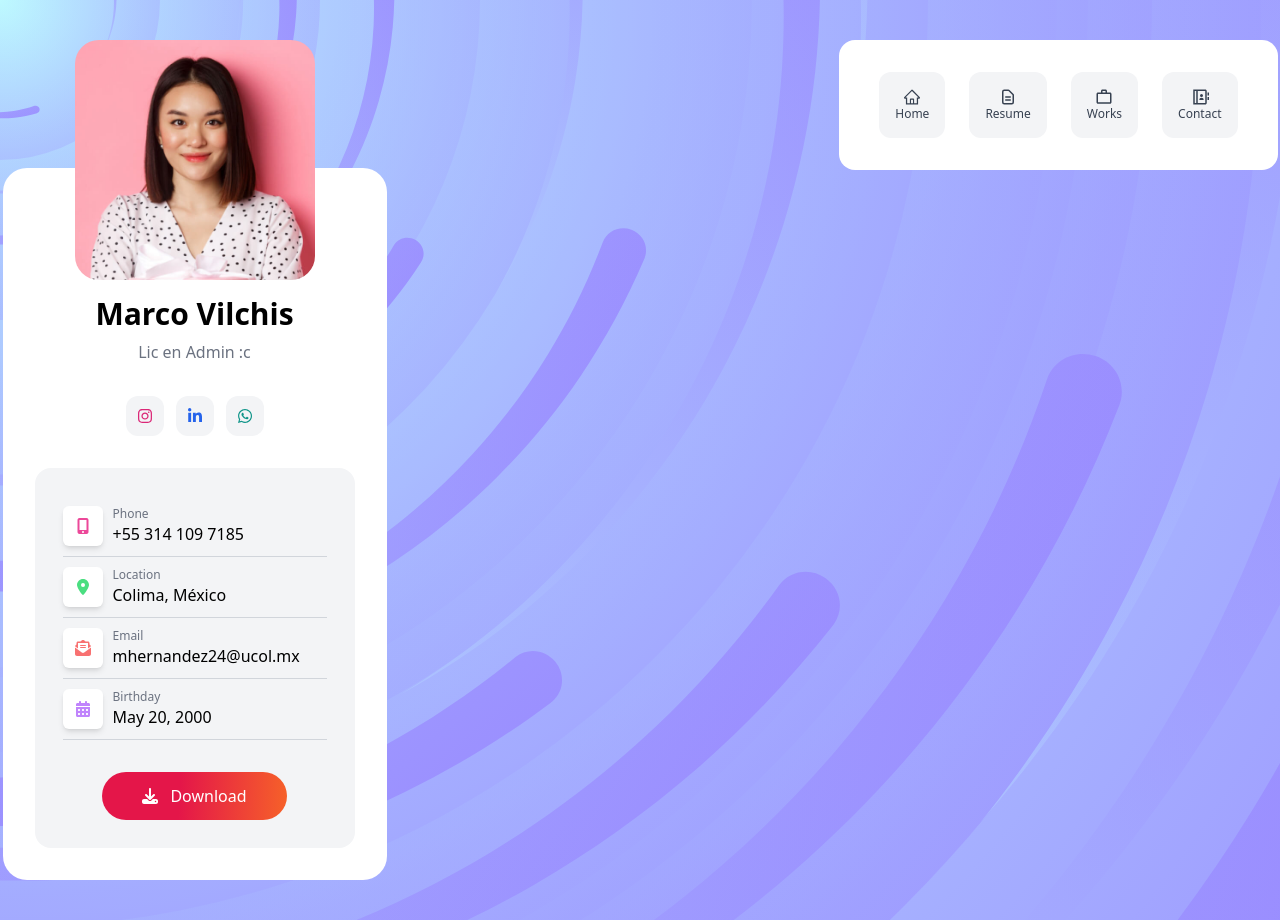
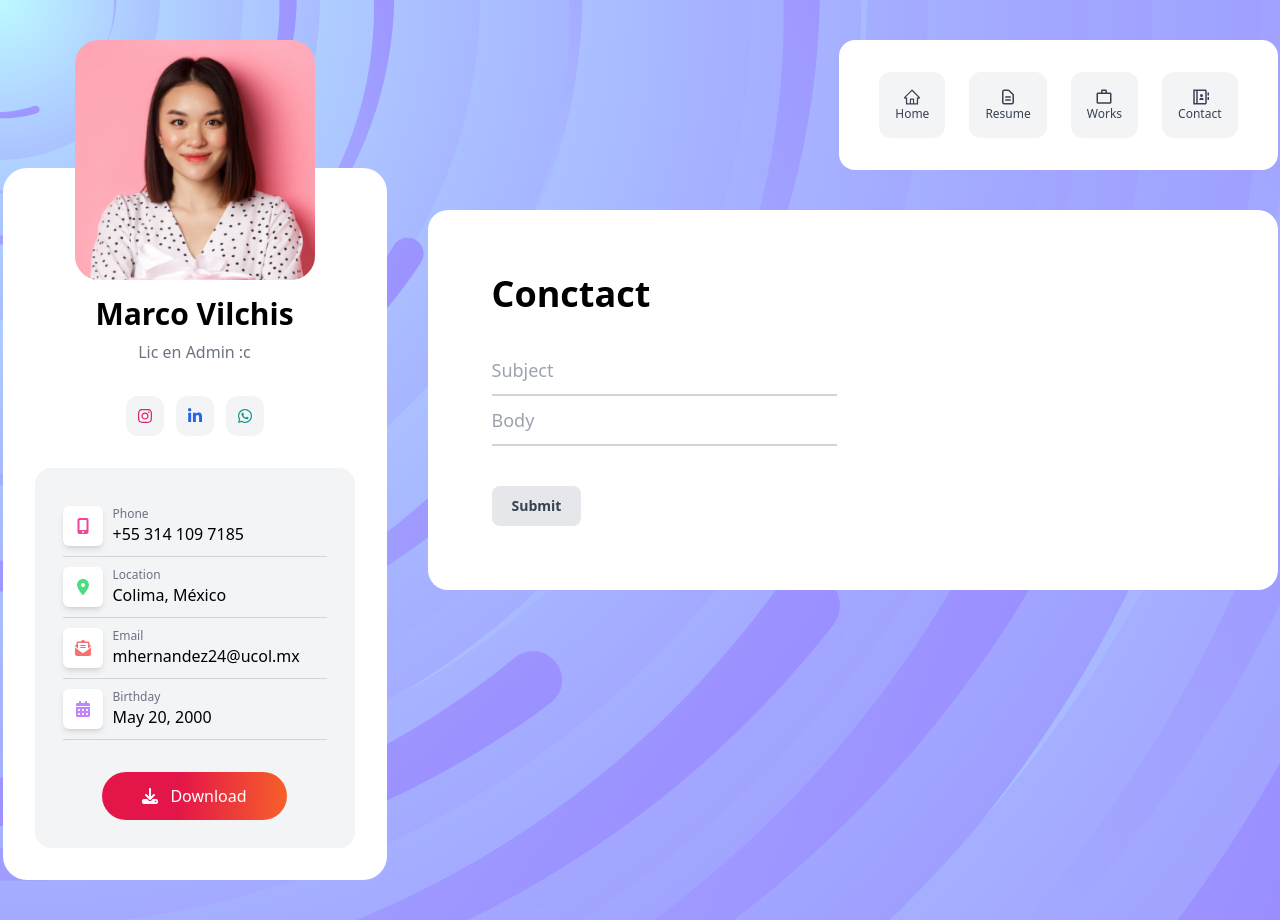
Before and after one commit to ErickLlerenas/portfolios, a React (Vite) app: page /Contact in a window 1280 px wide. Built offline with nearby package versions, Linux system fonts and the light colour scheme.

Commit message:
Add workModal and Contact

```diff
--- a/package.json
+++ b/package.json
@@ -16,6 +16,7 @@
 		"@fortawesome/react-fontawesome": "^0.2.0",
 		"react": "^18.2.0",
 		"react-dom": "^18.2.0",
+		"react-hook-form": "^7.43.9",
 		"react-icons": "^4.8.0",
 		"react-router-dom": "^6.9.0"
 	},
--- a/src/App.tsx
+++ b/src/App.tsx
@@ -3,6 +3,7 @@ import { BrowserRouter, Route, Routes } from "react-router-dom";
 import Home from "./views/Home";
 import Resume from "./views/Resume";
 import Works from "./views/Works";
+import Contact from "./views/Contact";
 
 import Layout from "./layout";
 
@@ -14,6 +15,7 @@ function App() {
 					<Route element={<Home />} index></Route>
 					<Route element={<Resume />} path="/resume"></Route>
 					<Route element={<Works />} path="/works"></Route>
+					<Route element={<Contact />} path="/Contact"></Route>
 				</Routes>
 			</Layout>
 		</BrowserRouter>
--- /dev/null
+++ b/src/views/Contact/constants.ts
@@ -0,0 +1 @@
+export const GMAIL = "mhernandez24@ucol.mx";
--- a/src/views/Contact/index.tsx
+++ b/src/views/Contact/index.tsx
@@ -1,5 +1,54 @@
-const Contact = (): JSX.Element => {
-  return <div>Contact</div>;
+import { useForm, SubmitHandler } from "react-hook-form";
+import { GMAIL } from "./constants";
+
+type Inputs = {
+	subject: string;
+	body: string;
 };
 
-export default Contact;
+export default function App() {
+	const {
+		register,
+		handleSubmit,
+		formState: { errors },
+	} = useForm<Inputs>();
+	const onSubmit: SubmitHandler<Inputs> = (data) => {
+		const url = `https://mail.google.com/mail/?view=cm&fs=1&to=${GMAIL}&su=${
+			data.subject
+		}&body=${encodeURIComponent(data.body)}`;
+
+		window.open(url, "_blank");
+	};
+
+	return (
+		<div className="w-full p-16">
+			<h2 className="text-4xl font-bold">Conctact</h2>
+			<div className="grid grid-cols-2 gap-8 mt-8">
+				<form onSubmit={handleSubmit(onSubmit)}>
+					<input
+						className="block py-2.5 px-0 w-full text-lg text-gray-900 bg-transparent border-0 border-b-2 border-gray-300 appearance-none dark:text-black dark:border-gray-600 dark:focus:border-blue-500 focus:outline-none focus:ring-0 focus:border-blue-600 peer"
+						placeholder="Subject"
+						defaultValue=""
+						{...register("subject")}
+						required
+					/>
+
+					<input
+						className="block py-2.5 px-0 w-full text-lg text-gray-900 bg-transparent border-0 border-b-2 border-gray-300 appearance-none dark:text-black dark:border-gray-600 dark:focus:border-blue-500 focus:outline-none focus:ring-0 focus:border-blue-600 peer"
+						placeholder="Body"
+						defaultValue=""
+						{...register("body", { required: true })}
+						required
+					/>
+
+					<div className="pt-10">
+						<input
+							type="submit"
+							className="bg-gray-200 flex flex-col p-2.5 rounded-lg items-center text-gray-700 text-sm font-bold cursor-pointer hover:bg-gradient-to-r from-pink-500 to-orange-400 hover:text-white px-5"
+						/>
+					</div>
+				</form>
+			</div>
+		</div>
+	);
+}
--- a/src/views/Works/components/Work.tsx
+++ b/src/views/Works/components/Work.tsx
@@ -1,16 +1,41 @@
+import { useState } from "react";
+import WorkModal from "./WorkModal";
+
 interface WorkProps {
 	title: string;
 	position: string;
 	color: string;
 	image: string;
+	description: string;
 }
 
-const Work = ({ title, position, color, image }: WorkProps): JSX.Element => {
+const Work = ({
+	title,
+	position,
+	color,
+	image,
+	description,
+}: WorkProps): JSX.Element => {
+	const [open, setOpen] = useState(false);
+
+	const handleOpen = () => {
+		if (!open) {
+			setOpen(true);
+		}
+	};
+
 	return (
-    <div className={"p-6 rounded-lg " + color}>
+		<div className={"p-6 rounded-lg " + color} onClick={handleOpen}>
 			<img src={image} alt={title} />
 			<p className="text-gray-600">{position}</p>
 			<h3 className="text-2xl">{title}</h3>
+			{open && (
+				<WorkModal
+					setOpen={setOpen}
+					title={title}
+					description={description}
+				/>
+			)}
 		</div>
 	);
 };
--- /dev/null
+++ b/src/views/Works/components/WorkModal.tsx
@@ -0,0 +1,41 @@
+import { text } from "@fortawesome/fontawesome-svg-core";
+import { SetStateAction, Dispatch } from "react";
+
+interface WorkModalProps {
+	setOpen: Dispatch<SetStateAction<boolean>>;
+	title: string;
+	description: string;
+}
+
+const WorkModal = ({ setOpen, title, description }: WorkModalProps) => {
+	return (
+		<>
+			<div className="justify-center items-center flex overflow-x-hidden overflow-y-auto fixed inset-0 z-50 outline-none focus:outline-none">
+				<div className="relative w-auto my-6 mx-auto max-w-3xl">
+					<div className="border-0 rounded-lg shadow-lg relative flex flex-col w-full bg-white outline-none focus:outline-none">
+						<div className="flex items-start justify-between p-5 border-b border-solid border-slate-200 rounded-t">
+							<h3 className="text-3xl font-semibold">{title}</h3>
+							<button
+								className="p-1 ml-auto bg-transparent border-0 text-black float-right text-3xl leading-none font-semibold outline-none focus:outline-none"
+								onClick={() => setOpen(false)}
+							>
+								<span className=" text-gray-600  h-6 w-6 text-3xl block outline-none focus:outline-none">
+									×
+								</span>
+							</button>
+						</div>
+
+						<div className="relative p-6 flex-auto">
+							<p className="my-4 text-slate-500 text-lg leading-relaxed">
+								{description}
+							</p>
+						</div>
+					</div>
+				</div>
+			</div>
+			<div className="opacity-25 fixed inset-0 z-40 bg-black"></div>
+		</>
+	);
+};
+
+export default WorkModal;
--- a/src/views/Works/index.tsx
+++ b/src/views/Works/index.tsx
@@ -12,18 +12,21 @@ const Works = () => {
 					color="bg-pink-50"
 					title="Uber clone"
 					position="Freelance"
+					description="dfasdfasdfnweoi dfj oaisdjxfk jedsxf nasidfj ksdj"
 					image={workExampleImage}
 				/>
 				<Work
 					color="bg-blue-50"
 					title="Migration"
 					position="Frontend software engineer"
+					description="kwasdkfbjkasd fkjansdjkfbcljsdn k afisaudhf ksdjzfx bcskdzhxfc"
 					image={workExampleImage}
 				/>
 				<Work
 					color="bg-orange-50"
 					title="Migration"
 					position="Frontend software engineer"
+					description="asdfodifxjcoudfh dh fukshdfk asjhksad kdfhsakdfhhajajjaja  XD   XD X D XDX D"
 					image={workExampleImage}
 				/>
 			</div>
```
Also changed, not shown: 1 other file (tests, documents, lock files or other folders). Lines whose indentation alone changed are shown as unchanged.
